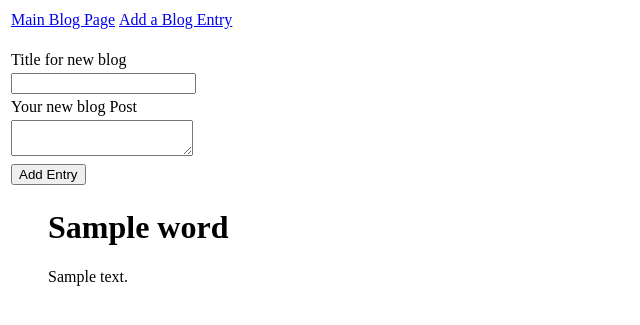
After one commit to 74Jesse19/blogz, a Flask app: template templates/index.html in a window 1280 px wide. The commit adds this page. Shown: the top 325 px of the page, without its empty margins (0-640 px from the left). Run offline with Flask 2, Linux system fonts and the light colour scheme; the template is opened without the code that fills it: most values are stand-ins (such as "Sample title", 1, 10 or a date in 2020); data that the repository does not hold is empty.

Commit message:
more updates

```diff
--- a/main.py
+++ b/main.py
@@ -30,7 +30,7 @@ def blogPage():
 
 
 
-@app.route('/', methods=['POST','GET'])
+@app.route('/newpost', methods=['POST','GET'])
 def newpost():
     btitle=""
     body=""
@@ -52,6 +52,30 @@ def newpost():
     else:
         return render_template('newpost.html')
 
+
+@app.route('/', methods=['POST','GET'])
+def index():
+    btitle=""
+    body=""
+
+
+    if request.method == 'POST':
+        # set variables to retrieve and store user input for title and body
+        blogtitle = request.form['btitle']
+        blogpost = request.form['body']
+
+        new_title = Blog(blogtitle,blogpost)  #makes new object for title and body
+        db.session.add(new_title) #adds to database
+        db.session.commit()# dont forget this you need it to commit add
+
+        btitle = Blog.query.all()
+        body = Blog.query.all()
+        return redirect('/blog')
+
+    else:
+        return render_template('newpost.html')
+
+
     #else:
         #btitle = Blog.query.all()
         #body = Blog.query.all()
--- a/templates/base.html
+++ b/templates/base.html
@@ -24,7 +24,7 @@
                         <tr>
 
                     <td><a href='http://localhost:5000/blog'>Main Blog Page</a></td>
-                    <td><a href='http://localhost:5000/'>Add a Blog Entry</a></td>
+                    <td><a href='http://localhost:5000/newpost'>Add a Blog Entry</a></td>
 
 
 
--- /dev/null
+++ b/templates/index.html
@@ -0,0 +1,70 @@
+{% extends "base.html"  %}
+
+
+{%  block content  %}
+<form method= 'POST',>
+<table>
+    <tbody>
+        <tr>
+
+            <td>
+                <label for="btitle">Title for new blog</label>
+            </td>
+        </tr>
+        <tr>
+            <td>
+
+                    <input name="btitle" type="text">
+
+            </td>
+        </tr>
+
+        <tr>
+
+            <td>
+
+                <lable for="body">Your new blog Post</lable>
+            </td>
+        </tr>
+        <tr>
+            <td>
+
+                    <textarea name="body">
+
+                    </textarea>
+
+            </td>
+
+        </tr>
+        <tr>
+
+            <td>
+                <input type='submit' value='Add Entry'>
+            </td>
+
+        </tr>
+    </tbody>
+</table>
+</form>
+
+
+                                {% for word in btitle %}
+
+                <ul>
+                        <li>
+                                <h1>{{word.title}}</h1>
+                                <p>{{word.body}}</p><br>
+
+                        </li>
+                </ul>
+                {% endfor %}
+
+
+
+
+
+
+
+
+
+{% endblock %}
```
